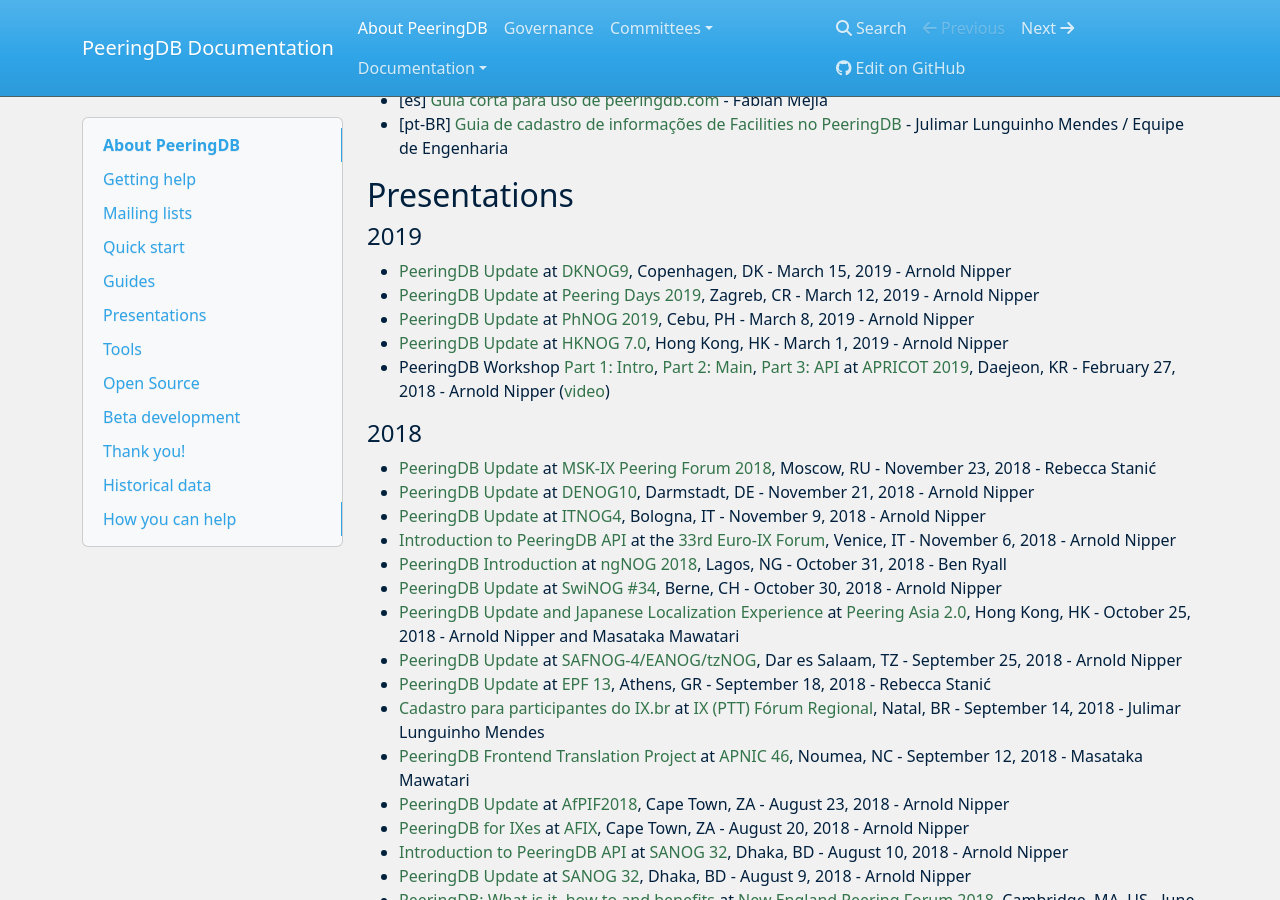
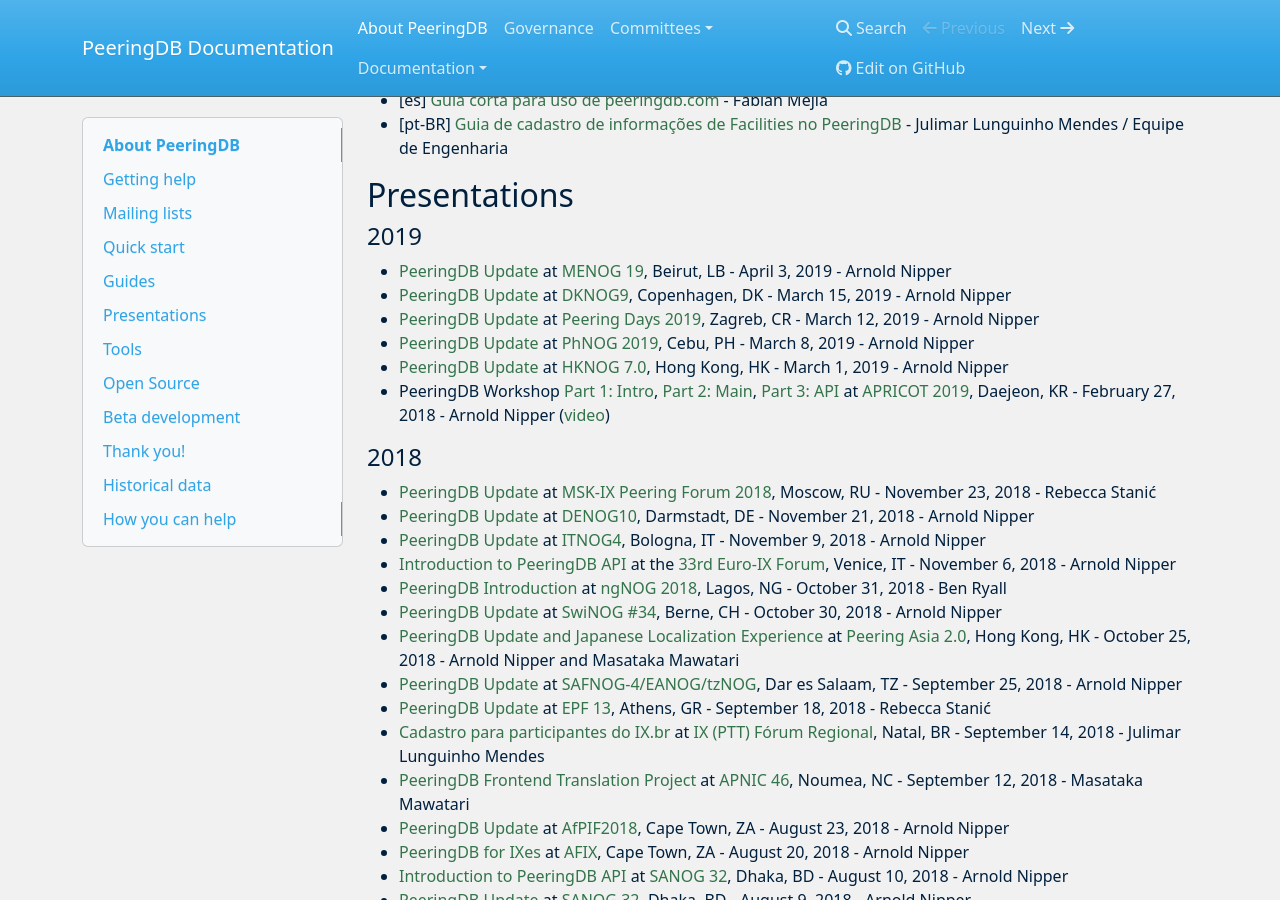
Before and after one commit to peeringdb/docs, an MkDocs documentation site: the page built from docs/index.md, in a window 1280 px wide and 900 px high, scrolled down 1225 px. Built offline with MkDocs 1.6.1, drawn with Linux system fonts in a browser that asks for light colours; nearby versions of some CDN libraries.

Commit message:
Added Arnold's MENOG 19 presentation.

```diff
--- a/docs/index.md
+++ b/docs/index.md
@@ -52,6 +52,7 @@
 
 #### 2019
 
+- [PeeringDB Update](presentation/20190403-MENOG19-Arnold-Nipper-V2.pdf) at [MENOG 19](https://www.menog.org/meetings/menog-19/), Beirut, LB - April 3, 2019 - Arnold Nipper
 - [PeeringDB Update](presentation/20190315-DKNOG9-Arnold-Nipper-V2.pdf) at [DKNOG9](https://events.dknog.dk/event/4/contributions/), Copenhagen, DK - March 15, 2019 - Arnold Nipper
 - [PeeringDB Update](presentation/20190312-PeeringDays2019-Arnold-Nipper.pdf) at [Peering Days 2019](https://peeringdays.eu/programme/), Zagreb, CR - March 12, 2019 - Arnold Nipper
 - [PeeringDB Update](presentation/20190306-PhNOG2019-Arnold-Nipper-V2.pdf) at [PhNOG 2019](http://phnog.com/phnog-2019-cebu-details/), Cebu, PH - March 8, 2019 - Arnold Nipper
```
Also changed, not shown: 1 other file.
